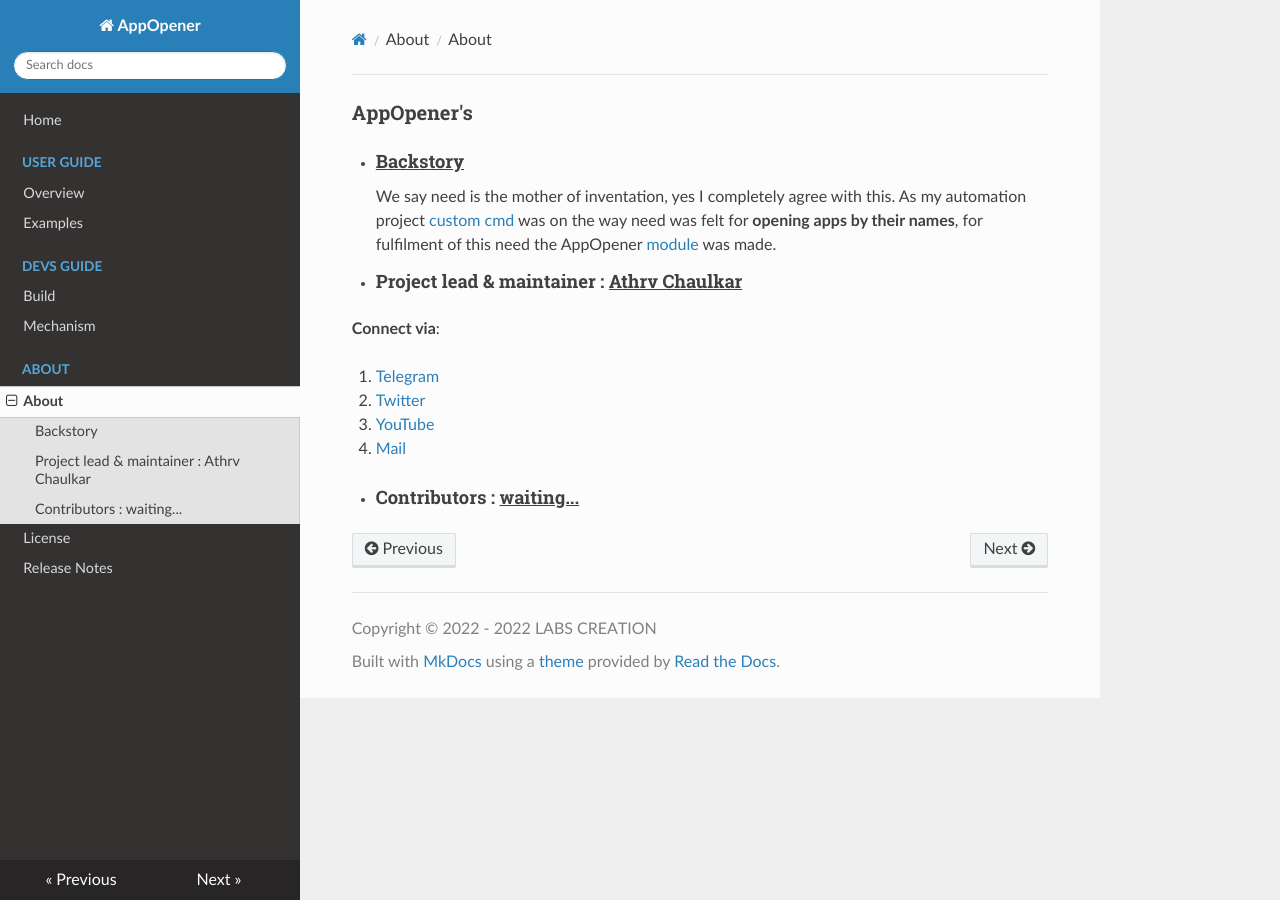
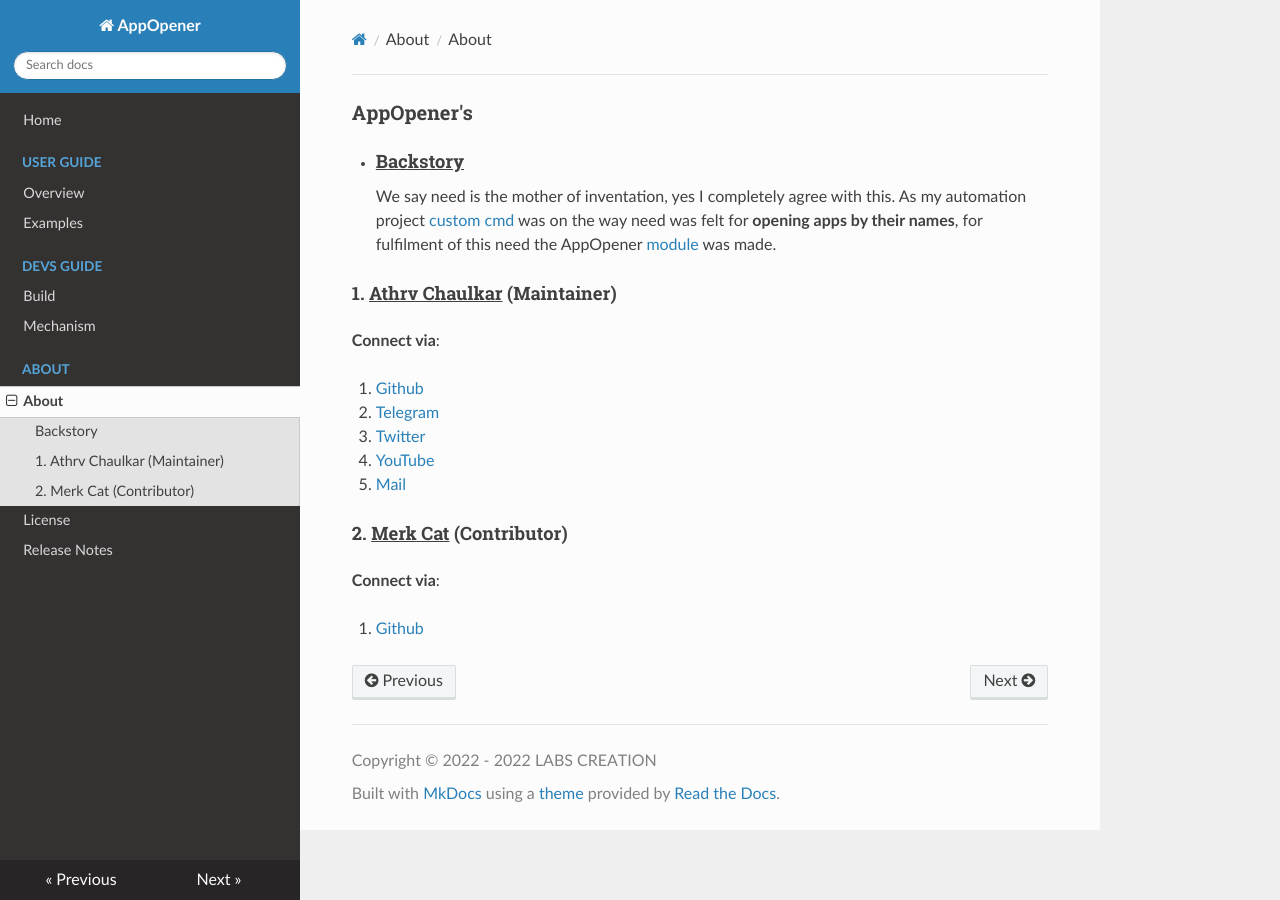
Before and after one commit to athrvvvv/AppOpener, an MkDocs documentation site: the page built from docs/About.md, in a window 1280 px wide. Built offline with MkDocs 1.6.1, drawn with Linux system fonts in a browser that asks for light colours; nearby versions of some CDN libraries.

Commit message:
Added @merksk8 as contributor.

```diff
--- a/docs/About.md
+++ b/docs/About.md
@@ -4,18 +4,22 @@
 We say need is the mother of inventation, yes I completely agree with this. As my automation project <a href="https://github.com/athrvvvv/custom_cmd" target="_blank">custom cmd</a> was on the way need was felt for **opening apps by their names**, for fulfilment of this need the AppOpener <a href="https://pypi.org/project/AppOpener" target="_blank">module</a> was made.
 <br>
 
-- #### Project lead & maintainer : <u>Athrv Chaulkar</u>
+#### 1. <u>Athrv Chaulkar</u> (Maintainer)
 
 **Connect via**:
 
-1. <a href="https://telegram.me/buddy_join" target="_blank">Telegram</a>
+1. <a href="https://github.com/athrvvvv" target="_blank">Github</a>
 
-2. <a href="https://twitter.com/athrvvvvv" target="_blank">Twitter</a>
+2. <a href="https://telegram.me/buddy_join" target="_blank">Telegram</a>
 
-3. <a href="https://www.youtube.com/c/ACUNBOXING2017" target="_blank">YouTube</a>
+3. <a href="https://twitter.com/athrvvvvv" target="_blank">Twitter</a>
 
-4. <a href="mailto:athrvchaulkar@gmail.com" target="_blank">Mail</a>
+4. <a href="https://www.youtube.com/c/ACUNBOXING2017" target="_blank">YouTube</a>
 
-</a>
+5. <a href="mailto:athrvchaulkar@gmail.com" target="_blank">Mail</a>
 
-- #### Contributors : <u>waiting...</u>
+#### 2. <u>Merk Cat</u> (Contributor)
+
+**Connect via**:
+
+1. <a href="https://github.com/merksk8" target="_blank">Github</a>
```
